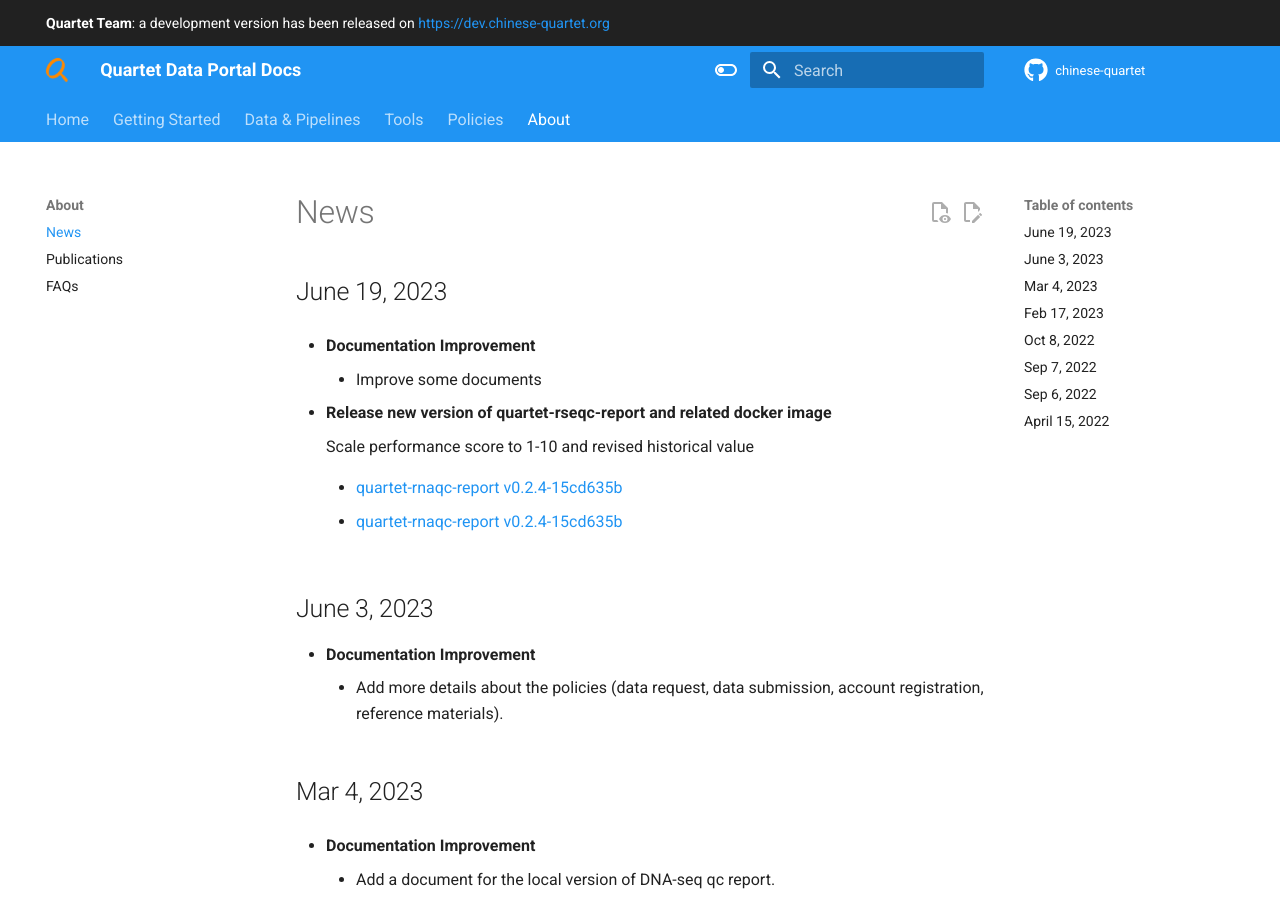
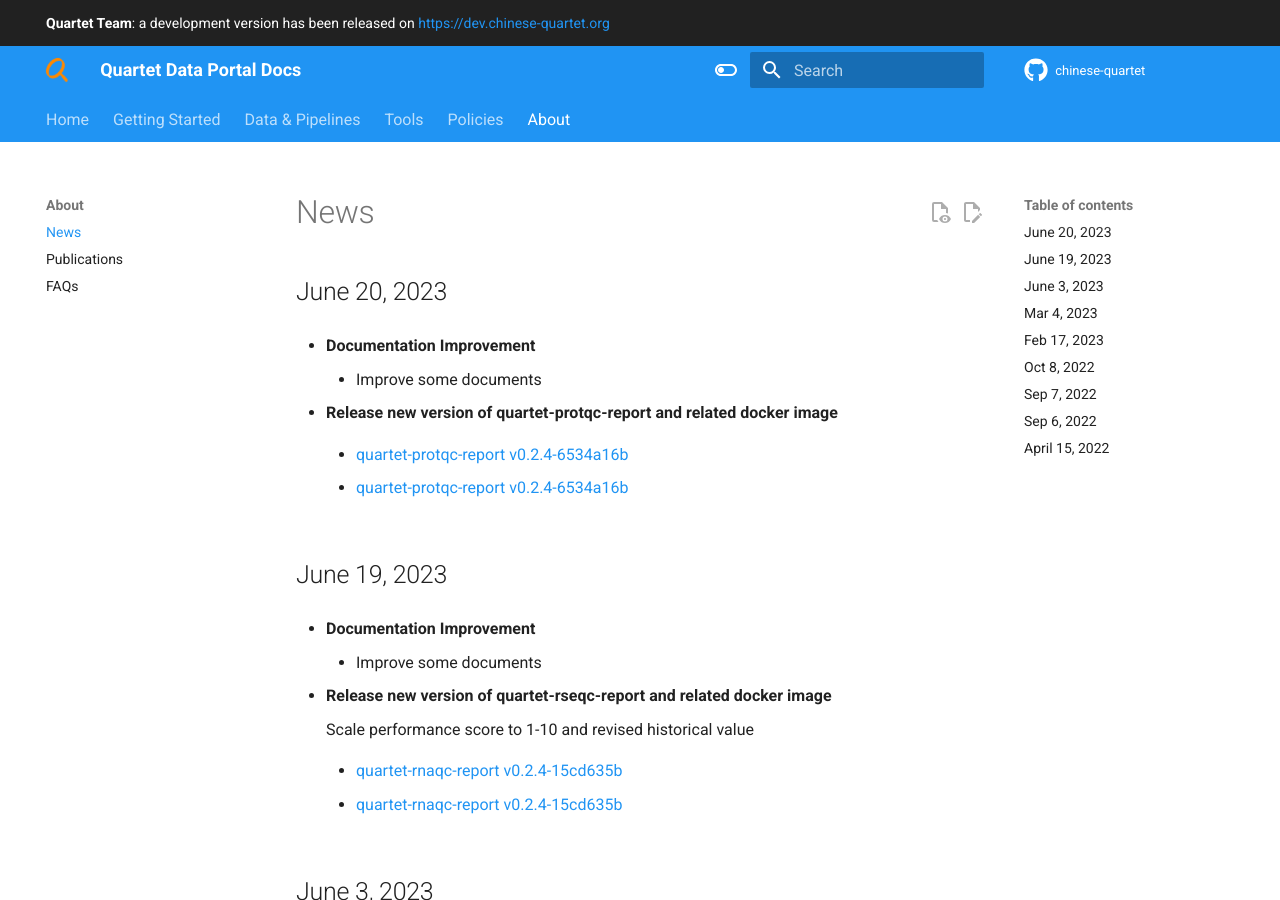
Before and after one commit to chinese-quartet/docs.chinese-quartet.org, an MkDocs documentation site: the page built from docs/about/news.md, in a window 1280 px wide and 900 px high. Built offline with MkDocs 1.6.1 and Material for MkDocs 9.7.7, drawn with Linux system fonts in a browser that asks for light colours; a script that is not in the unit is left out; comment, search, counter and statistics services are not loaded.

Commit message:
Update the version of quartet-protqc-report.

```diff
--- a/docs/about/news.md
+++ b/docs/about/news.md
@@ -1,3 +1,14 @@
+## June 20, 2023
+
+- **Documentation Improvement**
+    - Improve some documents
+
+- **Release new version of quartet-protqc-report and related docker image**
+
+    - [quartet-protqc-report v0.2.4-6534a16b](https://github.com/chinese-quartet/quartet-rseqc-report)
+
+    - [quartet-protqc-report v0.2.4-6534a16b](https://www.chinese-quartet.org/#/seq-flow/rseqc-report-management)
+
 ## June 19, 2023
 
 - **Documentation Improvement**
```
Also changed, not shown: docs/data_pipelines/proteomics/qc_report.md (+2 -2 lines).
